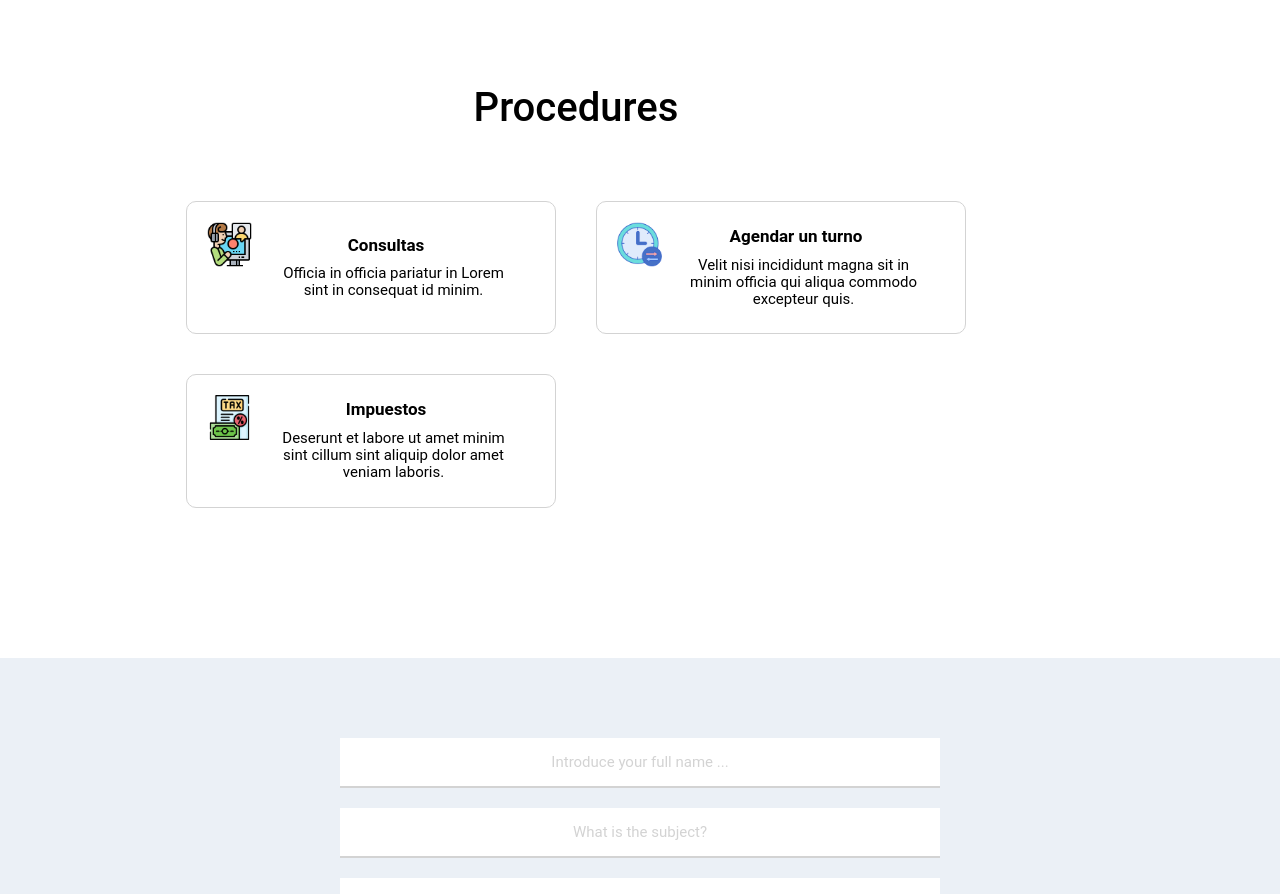
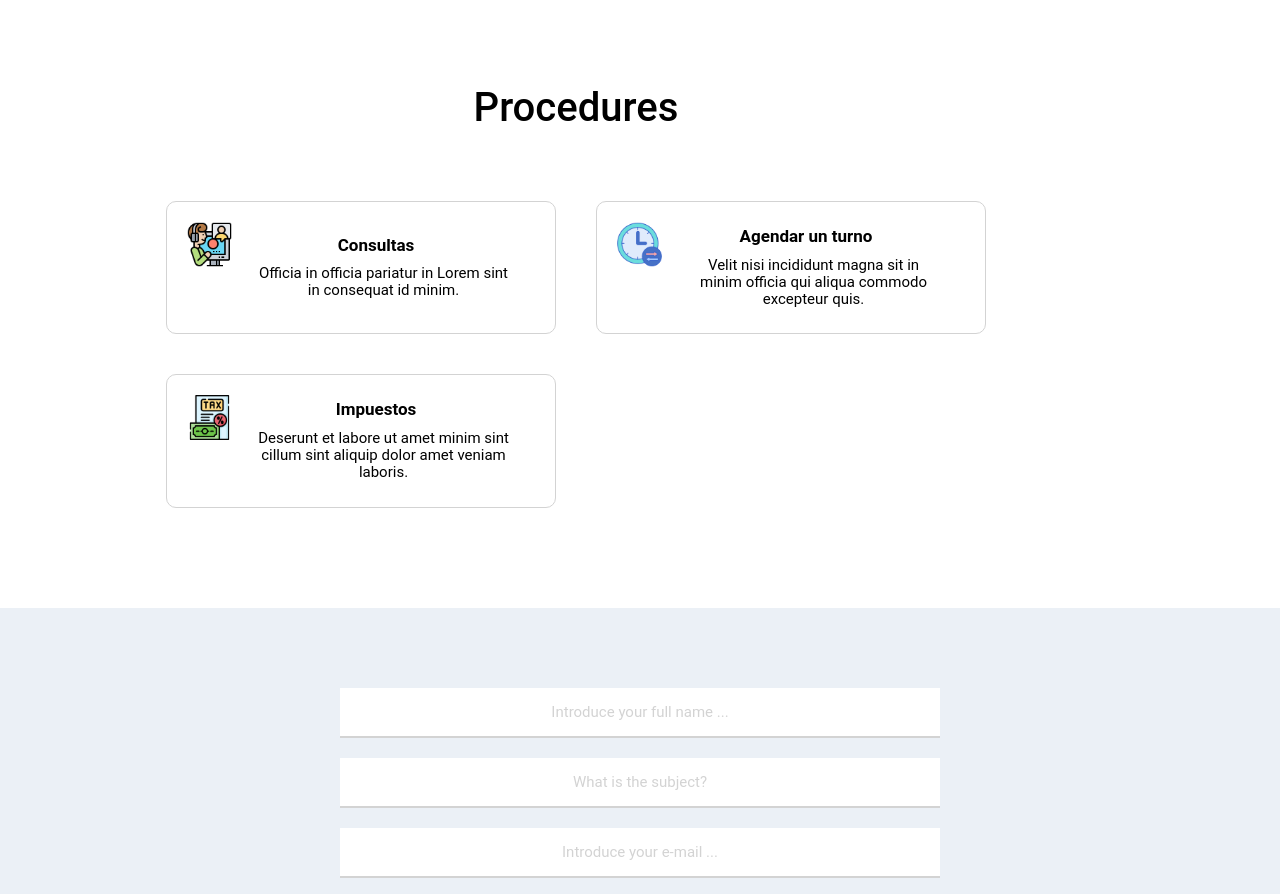
Before and after one commit to Alejo9601/gubernamental-website, a React (Create React App) app: page / in a window 1280 px wide. Shown: the part 1820-2714 px from the top of the page. Built offline with nearby package versions, Linux system fonts and the light colour scheme.

Commit message:
Deleted width padding and margin properties

```diff
--- a/src/styles/services.css
+++ b/src/styles/services.css
@@ -1,12 +1,6 @@
-.section-content#procedures {
-}
-
 .grid-container#procedures-grid {
    grid-template-columns: 1fr 1fr 1fr;
-   padding: 25px 20px 25px 20px;
-   margin: 25px 50px 25px 50px;
-   /*max-width: 1280px;*/
-   width: 1280px;
+   padding-top: 50px;
 }
 
 .procedure-item {
```
